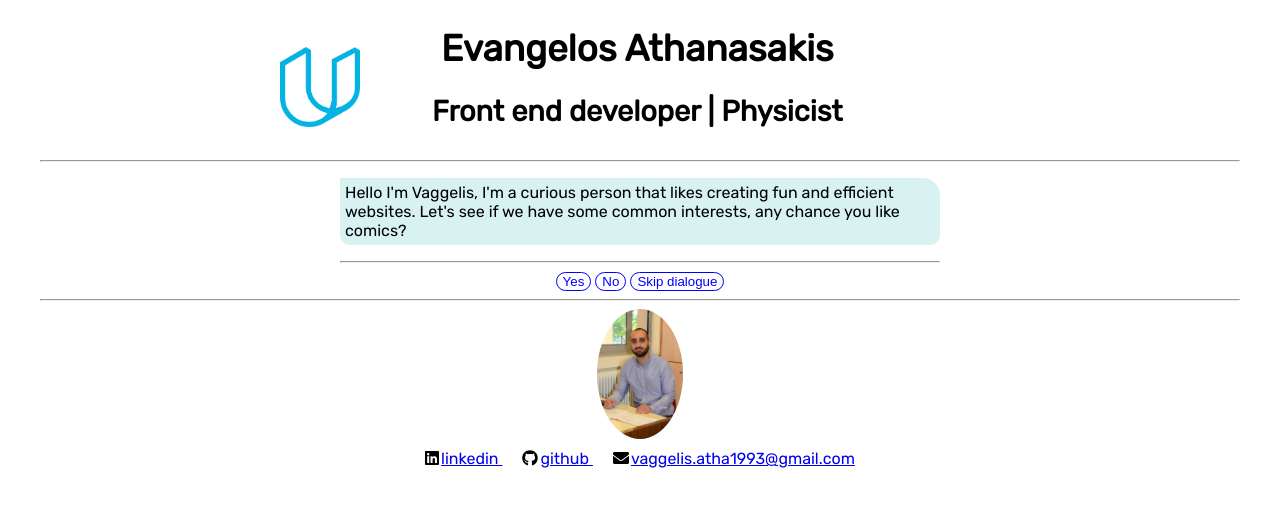
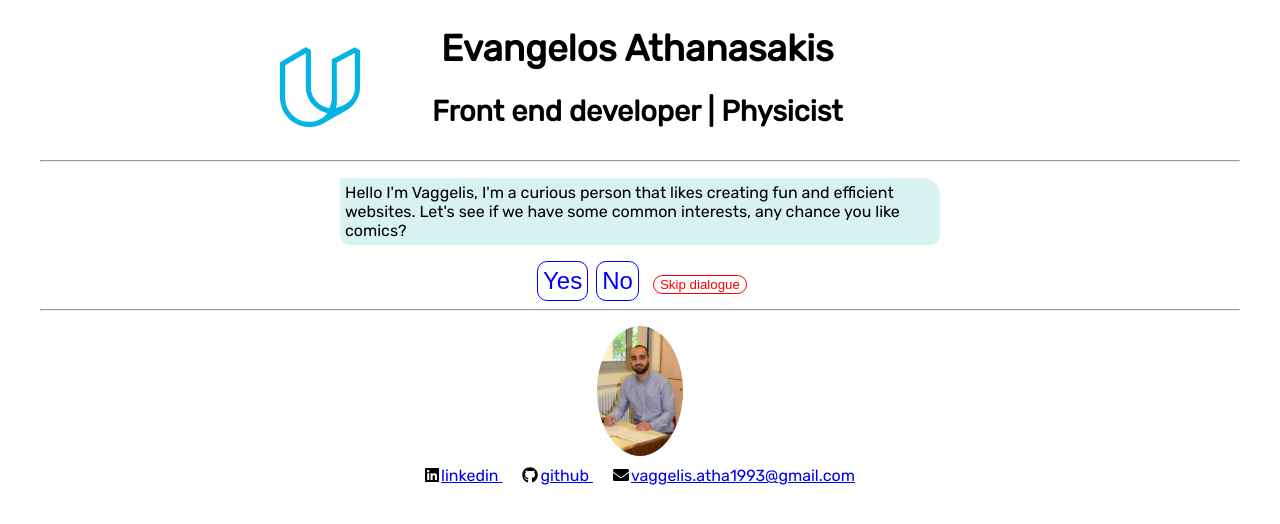
Before and after one commit to V-for-Vaggelis/portfolio, a React (Create React App) app: page / in a window 1280 px wide. Shown: the top 524 px of the page. Built offline with nearby package versions, Linux system fonts and the light colour scheme.

Commit message:
Styled the buttons

```diff
--- a/src/App.css
+++ b/src/App.css
@@ -117,15 +117,28 @@ header, footer {
 }
 
 .dialogue-button {
-  margin-left: 2px;
-  margin-right: 2px;
+  padding: 5px;
+  font-size: 1.5em;
+  margin-left: 4px;
+  margin-right: 4px;
   color: blue;
   background: white;
   border: 1px solid blue;
   border-radius: 10px;
+  cursor: pointer;
+}
+
+.skip-button {
+  margin-left: 10px;
+  color: red;
+  background: white;
+  border: 1px solid red;
+  border-radius: 10px;
+  cursor: pointer;
 }
 
 footer {
+  margin-top: 15px;
   margin-bottom: 5px;
 }
 
--- a/src/components/Dialogue.js
+++ b/src/components/Dialogue.js
@@ -51,14 +51,13 @@ class Dialogue extends Component {
     <p className="me">{this.showProperMessage()}</p>
     {(this.props.messageCount < 6 && this.props.isDialogueActive) &&
       <ButtonGroup id="user-options">
-        <hr></hr>
         <Button className="dialogue-button" onClick={() => {
             this.handleYes()
             this.props.nextQuestion()}}>Yes</Button>
           <Button className="dialogue-button" onClick={() => {
               this.handleNo()
               this.props.nextQuestion()}}>No</Button>
-            <Button className="dialogue-button" onClick={() => this.props.endDialogue()}>Skip dialogue</Button>
+            <Button className="skip-button" onClick={() => this.props.endDialogue()}>Skip dialogue</Button>
           </ButtonGroup>
         }
         {(!(this.props.messageCount === 6) && !this.props.isDialogueActive) &&
```
